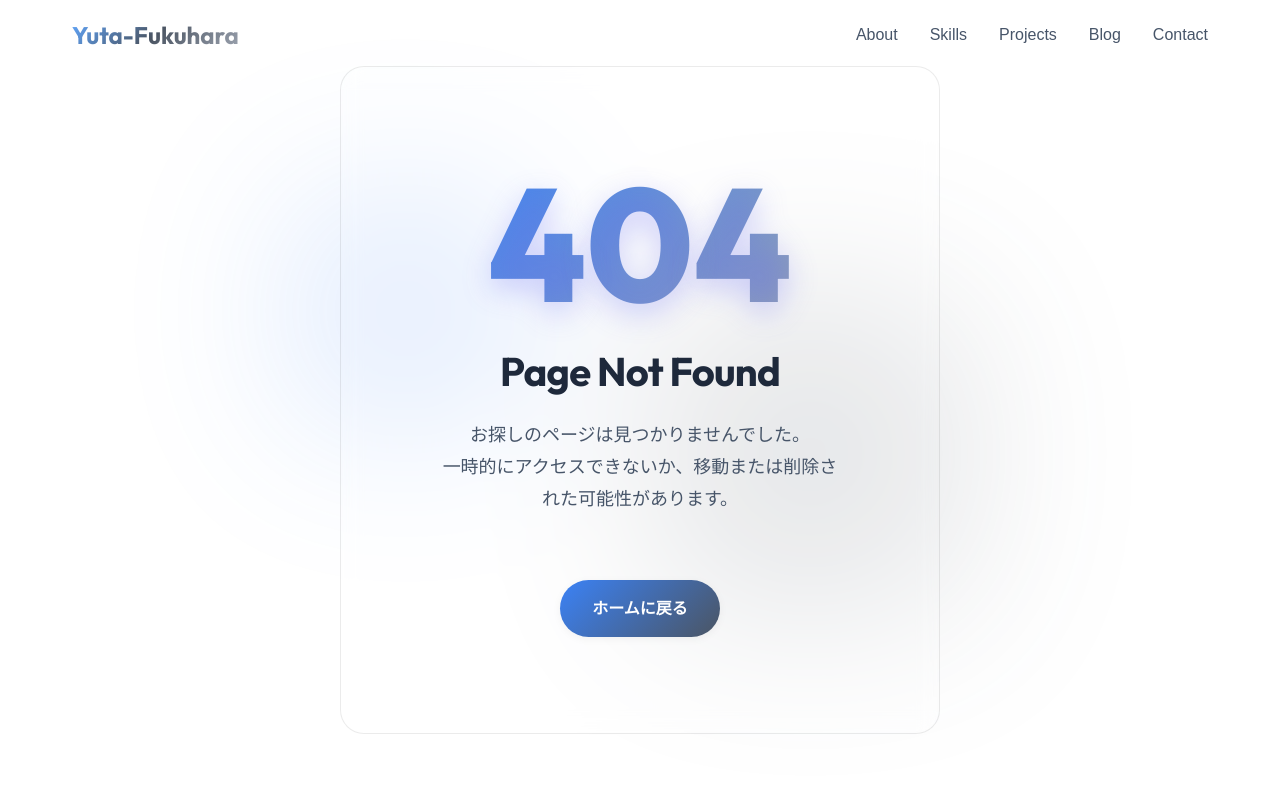
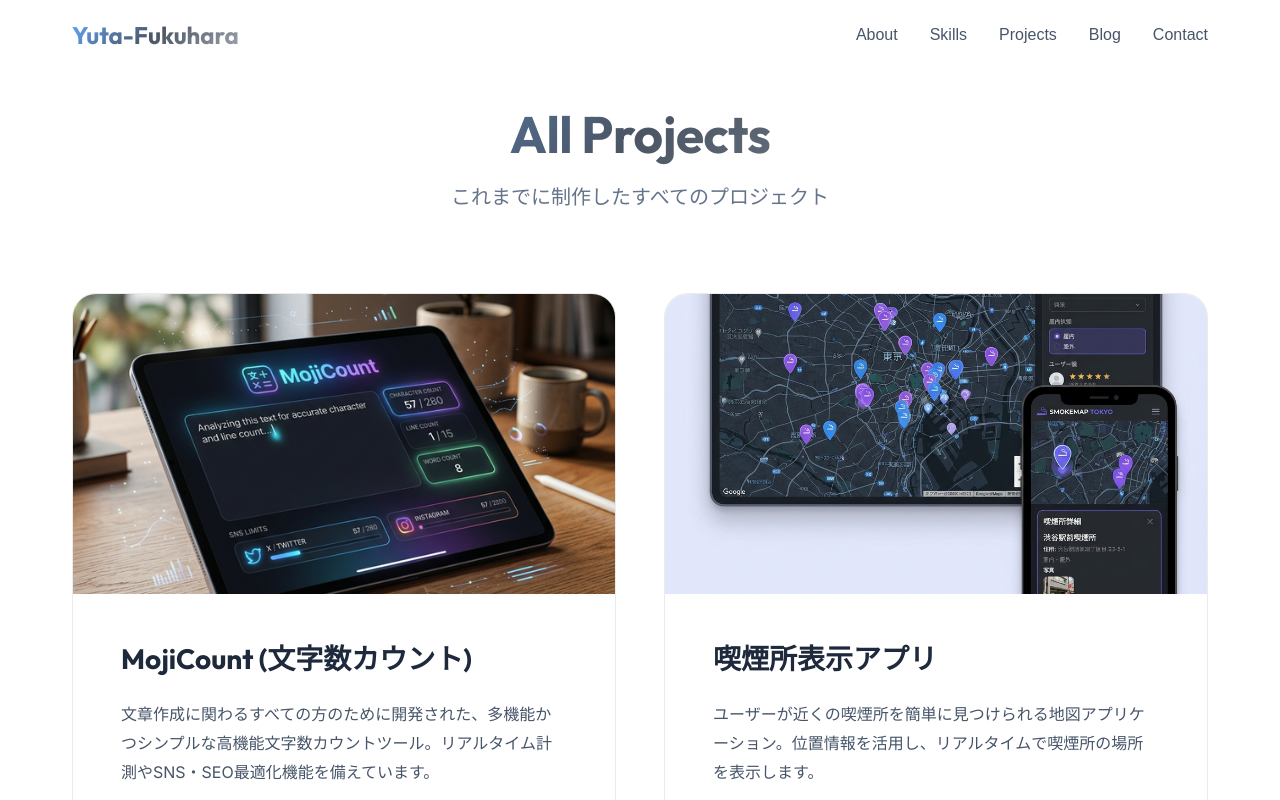
Before and after one commit to yufu085312/YU-FU.SITE, a Next.js app: page /projects in a window 1280 px wide. Before the commit this address had no page. Shown: the top 800 px of the page. Built offline with nearby package versions, Linux system fonts and the light colour scheme.

Commit message:
プロジェクト一覧ページの追加

```diff
--- a/src/app/globals.css
+++ b/src/app/globals.css
@@ -55,7 +55,10 @@
   --z-modal: 1040;
   --z-popover: 1050;
   --z-tooltip: 1060;
+/* Header */
+  --header-height: 80px;
 }
+
 
 /* Reset & Base Styles */
 * {
--- /dev/null
+++ b/src/app/projects/page.tsx
@@ -0,0 +1,21 @@
+import type { Metadata } from 'next'
+import Header from '@/components/Header'
+import Footer from '@/components/Footer'
+import Projects from '@/components/Projects'
+
+export const metadata: Metadata = {
+  title: 'Projects | Yuta Fukuhara',
+  description: 'これまでに制作したプロジェクトの一覧です。',
+}
+
+export default function ProjectsPage() {
+  return (
+    <>
+      <Header />
+      <main>
+        <Projects isFullPage={true} />
+      </main>
+      <Footer />
+    </>
+  )
+}
--- a/src/components/Projects.module.css
+++ b/src/components/Projects.module.css
@@ -1,7 +1,7 @@
 .projectsContent {
   display: flex;
   flex-direction: column;
-  gap: var(--spacing-2xl);
+  gap: var(--spacing-lg);
 }
 
 .sectionHeader {
@@ -137,3 +137,14 @@
     padding: var(--spacing-lg);
   }
 }
+
+.viewMoreContainer {
+  display: flex;
+  justify-content: center;
+  margin-top: var(--spacing-2xl);
+}
+
+.fullPageSection {
+  padding: calc(var(--header-height) + var(--spacing-md)) 0 var(--spacing-2xl);
+  min-height: 100vh;
+}
--- a/src/components/Projects.tsx
+++ b/src/components/Projects.tsx
@@ -2,8 +2,12 @@
 import Link from 'next/link'
 import styles from './Projects.module.css'
 
-export default function Projects() {
-  const projects = [
+interface ProjectsProps {
+  isFullPage?: boolean
+}
+
+export default function Projects({ isFullPage = false }: ProjectsProps) {
+  const allProjects = [
     {
       title: 'MojiCount (文字数カウント)',
       description: '文章作成に関わるすべての方のために開発された、多機能かつシンプルな高機能文字数カウントツール。リアルタイム計測やSNS・SEO最適化機能を備えています。',
@@ -35,17 +39,19 @@
       demoUrl: 'https://roulette.yu-fu.site',
       articleUrl: '/projects/roulette-app',
       tags: ['HTML', 'CSS', 'JavaScript'],
-    },
+    }
   ]
 
+  const projects = isFullPage ? allProjects : allProjects.slice(0, 2)
+
   return (
-    <section id="projects" className="section">
+    <section id="projects" className={isFullPage ? styles.fullPageSection : "section"}>
       <div className="container">
         <div className={styles.projectsContent}>
           <div className={styles.sectionHeader}>
-            <h2 className="gradient-text">Projects</h2>
+            <h2 className="gradient-text">{isFullPage ? 'All Projects' : 'Projects'}</h2>
             <p className={styles.sectionDescription}>
-              開発したアプリケーション
+              {isFullPage ? 'これまでに制作したすべてのプロジェクト' : '開発したアプリケーション'}
             </p>
           </div>
 
@@ -119,6 +125,15 @@
               </div>
             ))}
           </div>
+
+          {!isFullPage && allProjects.length > 2 && (
+            <div className={styles.viewMoreContainer}>
+              <Link href="/projects" className="btn btn-primary">
+                詳細をもっと見る
+              </Link>
+            </div>
+          )}
+
         </div>
       </div>
     </section>
```
